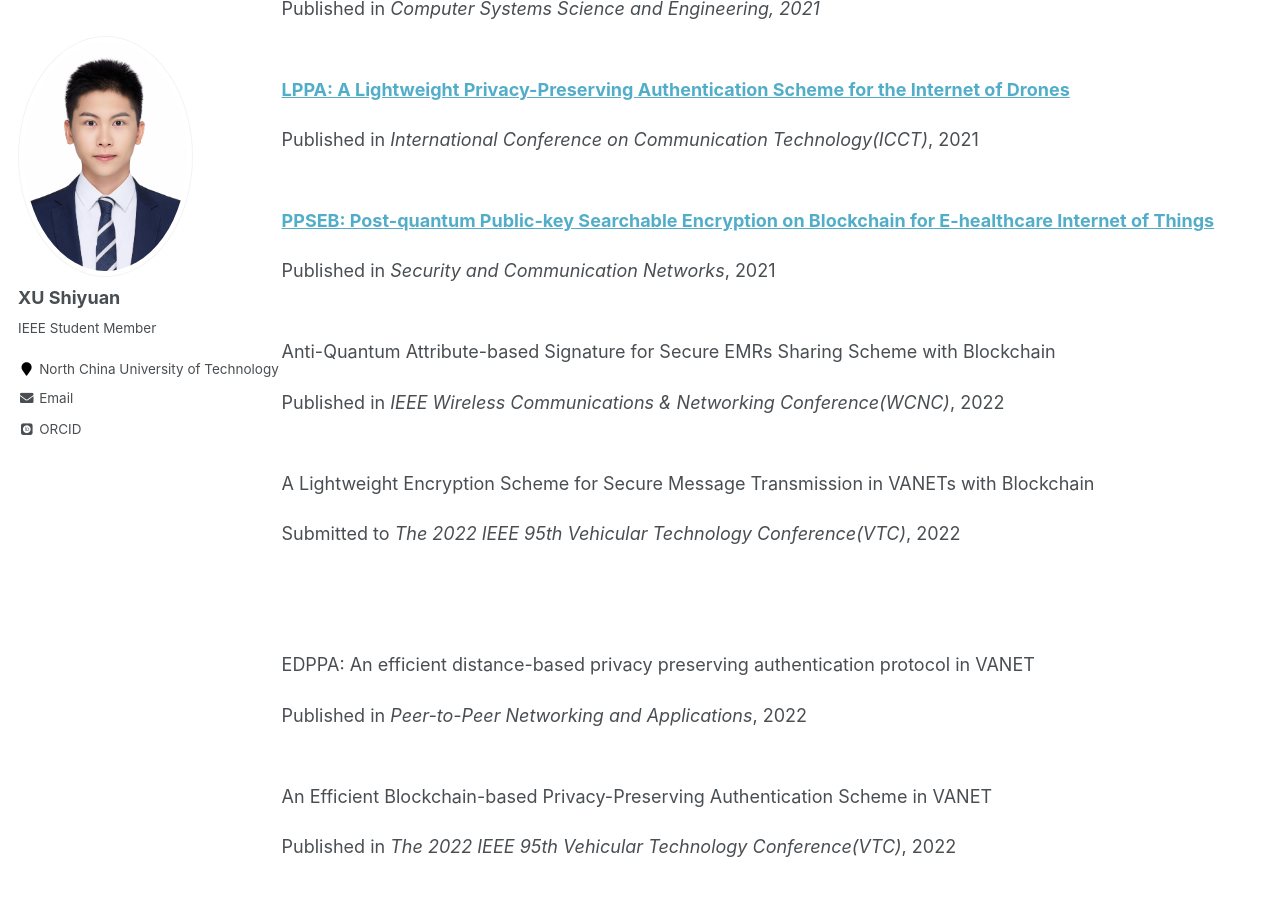
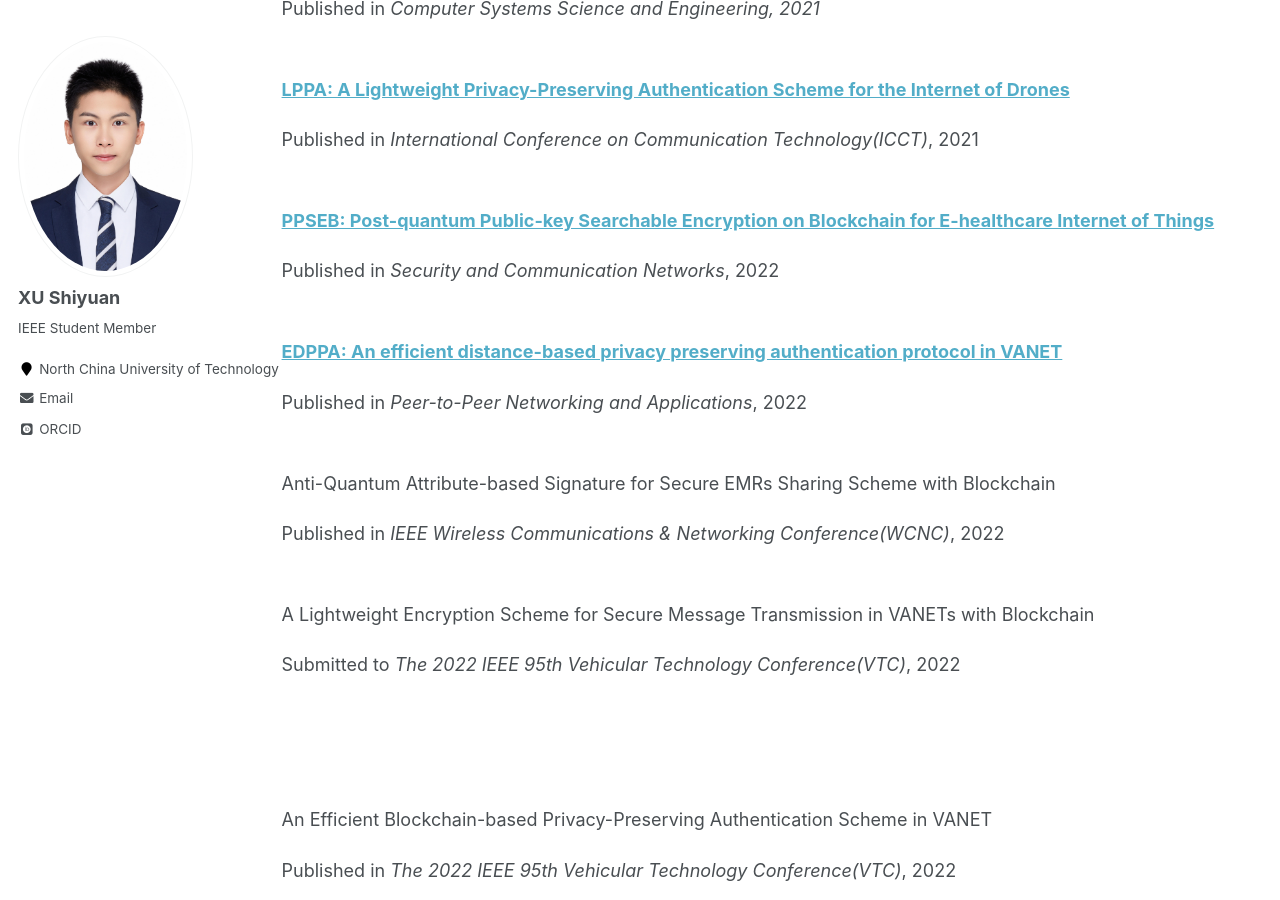
Before and after one commit to shiyuanjack/shiyuanjack.github.io, a Jekyll site: the page built from _pages/publications.md, in a window 1280 px wide and 900 px high, scrolled down 878 px. Built offline with Jekyll 4.4.1, drawn with Linux system fonts in a browser that asks for light colours; some web fonts are replaced; part of the change alters nothing that is shown.

Commit message:
Update publications.md

```diff
--- a/_pages/publications.md
+++ b/_pages/publications.md
@@ -9,7 +9,6 @@ Selected list of Publications
 ======
 
 [**EVchain: An Anonymous Blockchain-based System for Charging Connected Electric Vehicles**](https://ieeexplore.ieee.org/stamp/stamp.jsp?tp=&arnumber=9449329)
-
 
 Published in *Tsinghua Science and Technology*, 2021
 <br>
@@ -35,7 +34,11 @@ Published in *International Conference on Communication Technology(ICCT)*, 2021
 <br><br><br>
 [**PPSEB: Post-quantum Public-key Searchable Encryption on Blockchain for E-healthcare Internet of Things**](https://www.hindawi.com/journals/scn/2022/3368819/)
 
-Published in *Security and Communication Networks*, 2021
+Published in *Security and Communication Networks*, 2022
+<br><br><br>
+[**EDPPA: An efficient distance-based privacy preserving authentication protocol in VANET**](https://link.springer.com/article/10.1007/s12083-022-01297-5)
+
+Published in *Peer-to-Peer Networking and Applications*, 2022
 <br><br><br>
 Anti-Quantum Attribute-based Signature for Secure EMRs Sharing Scheme with Blockchain
 
@@ -46,10 +49,7 @@ A Lightweight Encryption Scheme for Secure Message Transmission in VANETs with B
 Submitted to *The 2022 IEEE 95th Vehicular Technology Conference(VTC)*, 2022
 
 <br><br><br>
-EDPPA: An efficient distance-based privacy preserving authentication protocol in VANET
 
-Published in *Peer-to-Peer Networking and Applications*, 2022
-<br><br><br>
 An Efficient Blockchain-based Privacy-Preserving Authentication Scheme in VANET
 
 Published in *The 2022 IEEE 95th Vehicular Technology Conference(VTC)*, 2022
```
